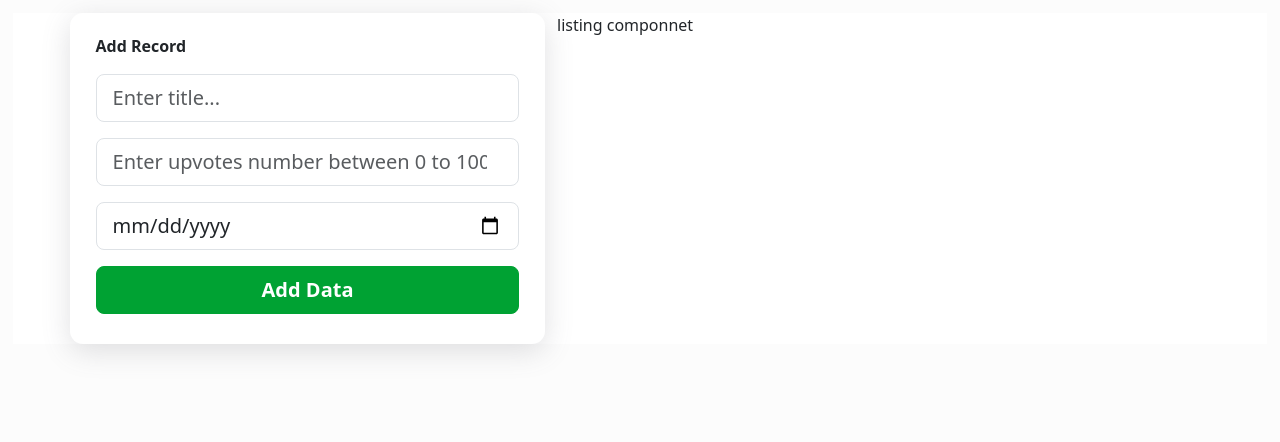
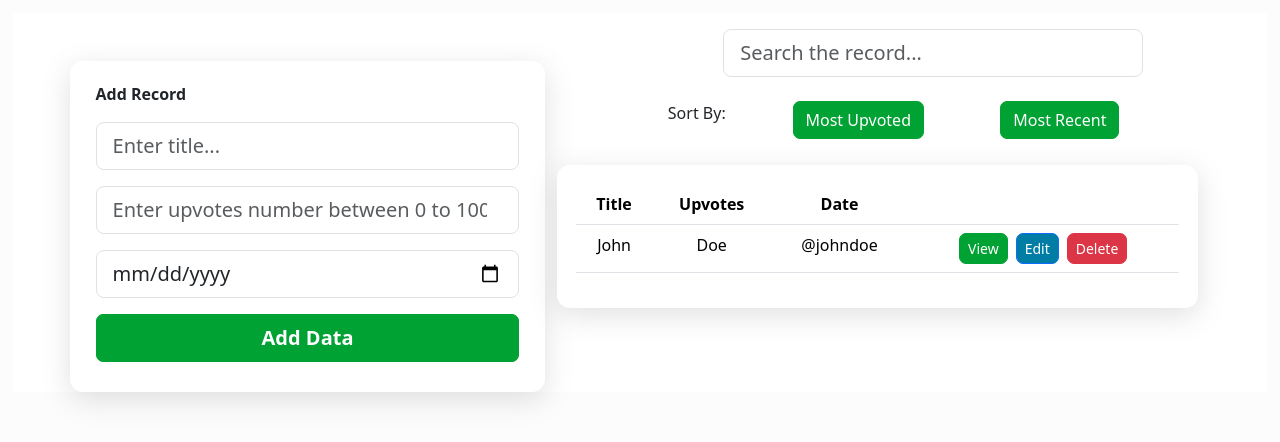
Before and after one commit to shahabmuhammad/Convo-HiringTask, a React (Vite) app: page / in a window 1280 px wide. Shown: the top 442 px of the page. Built offline with nearby package versions, Linux system fonts and the light colour scheme.

Commit message:
complete UI of lisitng component

```diff
--- a/src/App.tsx
+++ b/src/App.tsx
@@ -1,16 +1,17 @@
 import './App.css'
 import { RecordForm } from './components/RecordForm/RecordForm'
 import 'bootstrap/dist/css/bootstrap.min.css';
+import { RecordListing } from './components/RecordListing/RecordListing';
 
 function App() {
   return (
     <div className='container'>
       <div className="row">
-        <div className="col-md-5">
+        <div className="col-lg-5">
           <RecordForm />
         </div>
-        <div className="col-md-7">
-          listing componnet
+        <div className="col-lg-7">
+          <RecordListing />
         </div>
       </div>
     </div>
--- a/src/components/RecordForm/RecordForm.tsx
+++ b/src/components/RecordForm/RecordForm.tsx
@@ -15,7 +15,7 @@ export const RecordForm = () => {
   }
 
   return (
-    <div className="row record-form" onSubmit={handleSubmit(onSubmit)}>
+    <div className="row record-form mt-5" onSubmit={handleSubmit(onSubmit)}>
       <form>
         <p className='fw-bold mt-2'>Add Record</p>
         <div className="col-md-12 mt-3">
--- /dev/null
+++ b/src/components/RecordListing/RecordListing.css
@@ -0,0 +1,48 @@
+.list {
+    background-color: #fff;
+    padding: 3%;
+    border-radius: 13px;
+    box-shadow: rgba(100, 100, 111, 0.2) 0px 7px 29px 0px;
+}
+
+.scrolling-table {
+    max-height: 300px;
+    overflow-y: auto;
+    text-align: center;
+}
+
+.btn {
+    border-radius: 7px;
+}
+.btn-primary{
+    background-color: #007da5;
+}
+/* Custom scrollbar styles */
+.scrolling-table::-webkit-scrollbar {
+    width: 2px;
+    /* Width of the scrollbar */
+}
+
+.scrolling-table::-webkit-scrollbar-thumb {
+    background-color: #91999f;
+    /* Color of the scrollbar thumb */
+    border-radius: 10px;
+    /* Roundness of the scrollbar thumb */
+    border: 2px solid #343a40;
+    /* Border color around the thumb */
+}
+
+.scrolling-table::-webkit-scrollbar-track {
+    background-color: #f8f9fa;
+    /* Color of the scrollbar track */
+    border-radius: 10px;
+    /* Roundness of the scrollbar track */
+}
+
+/* Styles for Firefox */
+.scrolling-table {
+    scrollbar-width: thin;
+    /* Makes the scrollbar thin */
+    scrollbar-color: #9ca4ab #f8f9fa;
+    /* Thumb and track color */
+}
--- /dev/null
+++ b/src/components/RecordListing/RecordListing.tsx
@@ -0,0 +1,60 @@
+import './RecordListing.css'
+
+
+export const RecordListing = () => {
+    return (
+        <>
+            <div className="row mt-3">
+                <div className="col-lg-3"></div>
+                <div className="col-lg-8">
+                    <input type="text" className='form-control form-control-lg' placeholder='Search the record...' />
+                </div>
+                <div className="col-lg-1"></div>
+            </div>
+            <div className="row my-4">
+                <div className="col-lg-2"></div>
+                <div className="col-lg-9">
+                    <div className="row">
+                        <div className="col-3">
+                            <p>Sort By:</p>
+                        </div>
+                        <div className="col-5">
+                            <button className="btn btn-success">Most Upvoted</button>
+                        </div>
+                        <div className="col-4">
+                            <button className="btn btn-success">Most Recent</button>
+                        </div>
+                    </div>
+                </div>
+                <div className="col-lg-1"></div>
+            </div>
+
+            <div className="container list">
+                <div className="table-responsive scrolling-table">
+                    <table className="table">
+                        <thead >
+                            <tr>
+                                <th scope="col">Title</th>
+                                <th scope="col">Upvotes</th>
+                                <th scope="col">Date</th>
+                                <th scope="col"></th>
+                            </tr>
+                        </thead>
+                        <tbody>
+                            <tr>
+                                <td>John</td>
+                                <td>Doe</td>
+                                <td>@johndoe</td>
+                                <td>
+                                    <button type='button' className='btn btn-success btn-sm'>View</button>
+                                    <button type='button' className='btn btn-primary btn-sm mx-2'>Edit</button>
+                                    <button type='button' className="btn btn-danger btn-sm">Delete</button>
+                                </td>
+                            </tr>
+                        </tbody>
+                    </table>
+                </div>
+            </div>
+        </>
+    )
+}
```
